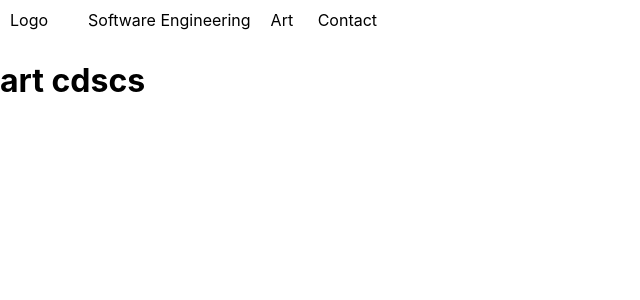
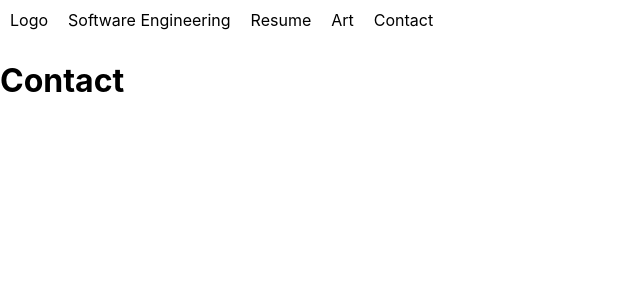
Before and after one commit to radhikabhati/portfolio, a React (Create React App) app: page /contact in a window 1280 px wide. Shown: the top 300 px of the page, without its empty margins (0-640 px from the left). Built offline with nearby package versions, Linux system fonts and the light colour scheme.

Commit message:
adding working navigation on header panel

```diff
--- a/package.json
+++ b/package.json
@@ -1,5 +1,5 @@
 {
-  "name": "my-app",
+  "name": "portfolio",
   "version": "0.1.0",
   "private": true,
   "dependencies": {
--- a/src/App.js
+++ b/src/App.js
@@ -6,6 +6,7 @@ import Art from "./Art";
 import Landing from "./Landing";
 import Tech from "./Tech";
 import Resume from "./Resume";
+import Contact from "./Contact";
 
 
 
@@ -14,9 +15,7 @@ export default function App() {
   return (
     <>
       <header>
-        <Header/>
-      </header>
-      <div>
+      <Header/>
       <BrowserRouter>
       <Routes>
         <Route  path="/" element={<App />}/>
@@ -24,15 +23,10 @@ export default function App() {
           <Route path="/art" element={<Art />} />
           <Route path="/resume" element={<Resume />} />
           <Route path="/tech" element={<Tech />} />
-          <Route path="/contact" element={<Art />} />
-
-
+          <Route path="/contact" element={<Contact />} />
       </Routes>
     </BrowserRouter>
-
-
-      </div>
-
+      </header>
     </>
 
   );
--- a/src/Art.js
+++ b/src/Art.js
@@ -3,7 +3,7 @@
 function Art() {
   return (
     <div className="Art">
-     <h1>art cdscs</h1>
+     <h1>art </h1>
     </div>
   );
 }
--- /dev/null
+++ b/src/Contact.js
@@ -0,0 +1,11 @@
+
+
+function Contact() {
+  return (
+    <div className="Art">
+     <h1>Contact </h1>
+    </div>
+  );
+}
+
+export default Contact;
--- a/src/Header.js
+++ b/src/Header.js
@@ -1,8 +1,9 @@
-
-
 import './Header.css';
 
-
+function setPath(url){
+ console.log(window.location.pathname)
+ window.location.pathname = url
+}
 
 function Header() {
 
@@ -11,14 +12,13 @@ function Header() {
     <div className="App">
       <header className="App-header">
        <ul className="horizontal-list">
-       <li>Logo</li>
-           <li ></li>
-           <li >Software Engineering</li>
-           <li >Art</li>
-           <li > Contact</li>
+       <li onClick={()=>setPath("")}>Logo</li>
+           <li onClick={()=>setPath("tech")} >Software Engineering</li>
+           <li onClick={()=>setPath("resume")} >Resume</li>
+           <li onClick={()=>setPath("art")}>Art</li>
+           <li onClick={()=>setPath("contact")}>Contact</li>
+       </ul>
 
-
-       </ul>
 
       </header>
 
--- a/src/Resume.js
+++ b/src/Resume.js
@@ -3,7 +3,7 @@
 function Resume() {
   return (
     <div className="Art">
-     <a target="" href="https://radhikabhati.github.io/resume/"><h1>Resume</h1></a>
+     <a target="_blank" rel="noreferrer" href="https://radhikabhati.github.io/resume/"><h1>Resume</h1></a>
 
     </div>
   );
```
Also changed, not shown: 2 other files (tests, documents, lock files or other folders).
